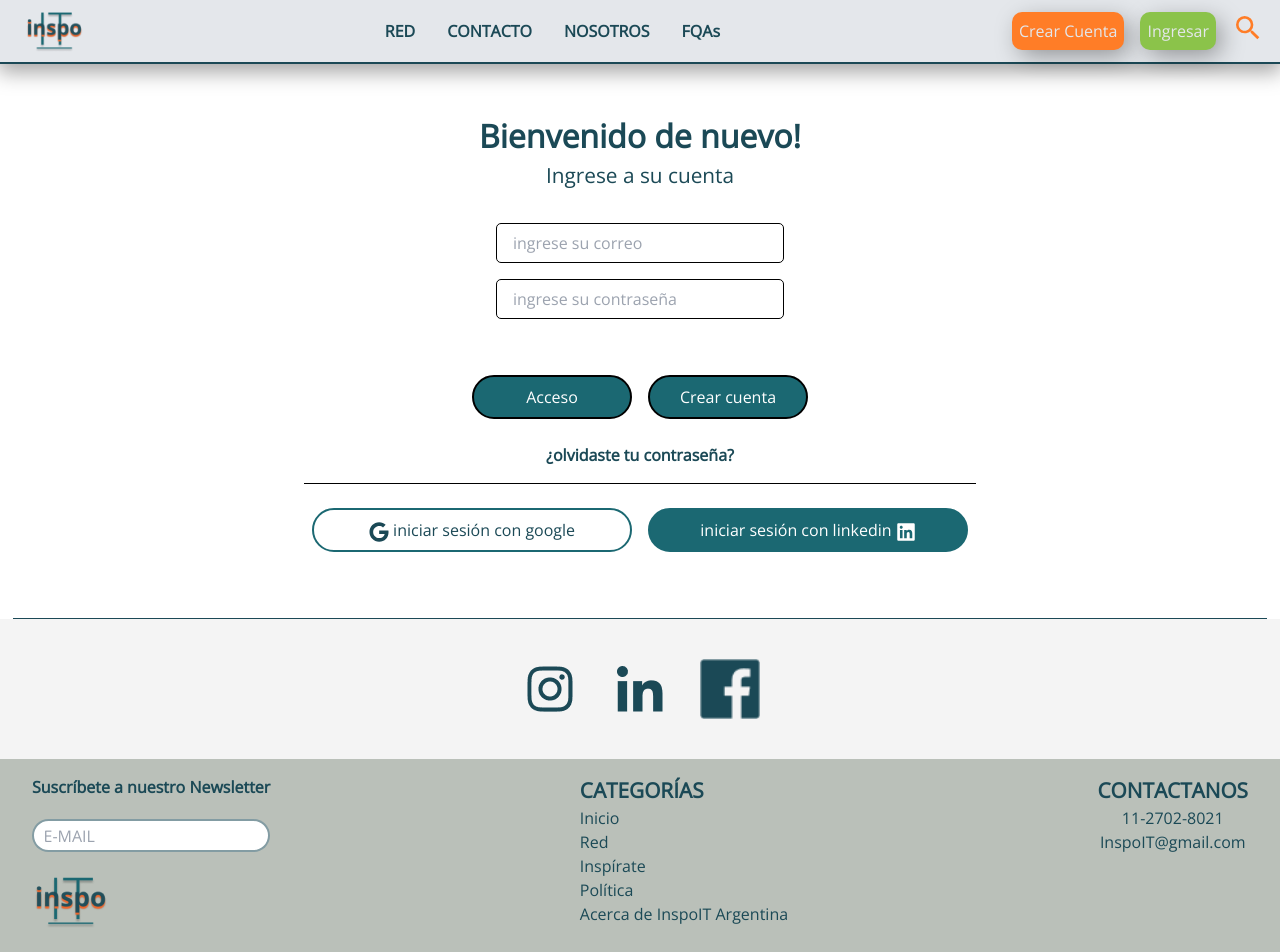
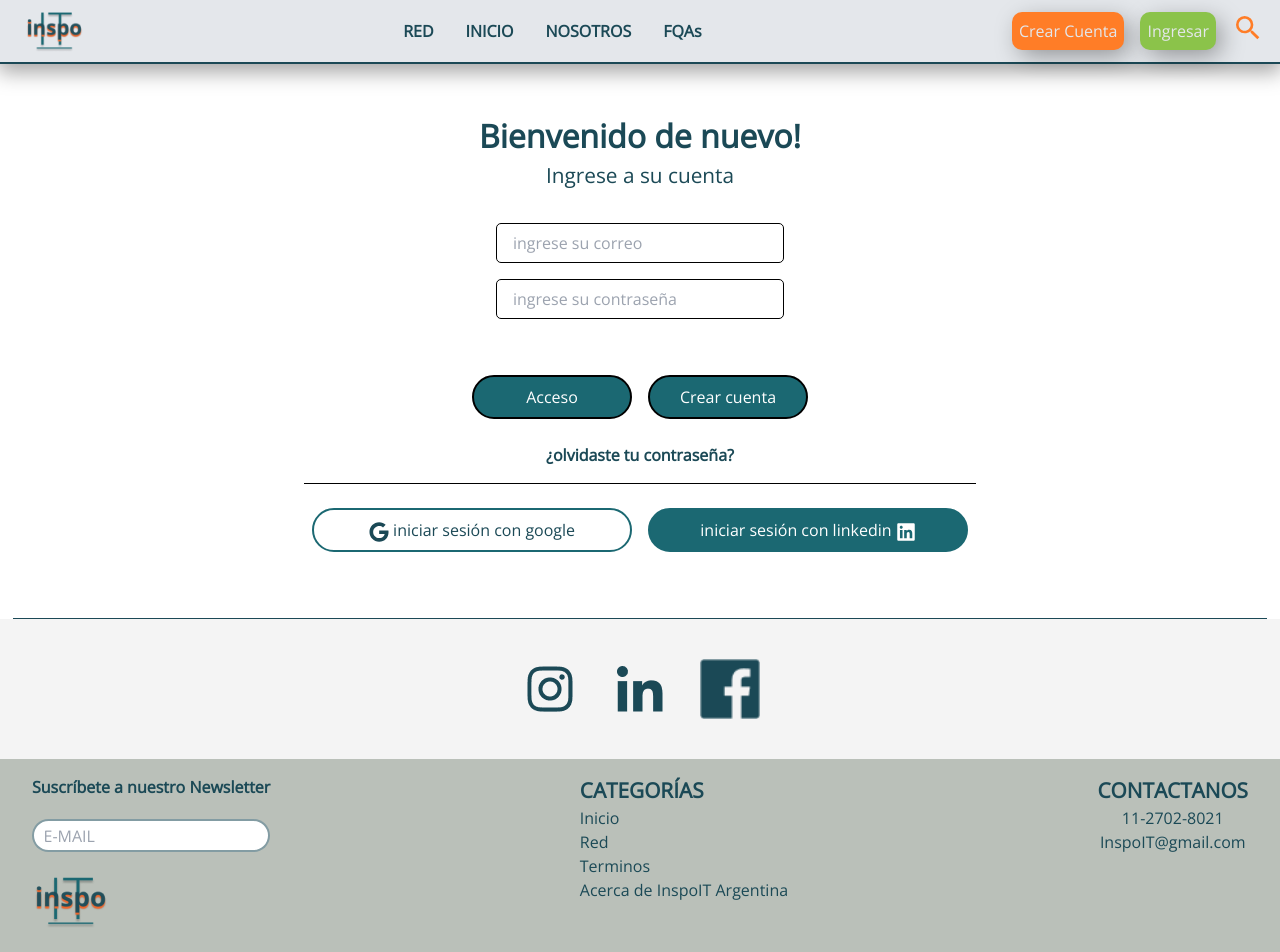
Before and after one commit to hlrivero18/inspoit, a Next.js app: page /login in a window 1280 px wide. Shown: the top 952 px of the page. Built offline with nearby package versions, Linux system fonts and the light colour scheme; what tailwindcss-animated would draw is missing.

Commit message:
ajustando

```diff
--- a/src/components/Footer/Footer.jsx
+++ b/src/components/Footer/Footer.jsx
@@ -3,6 +3,7 @@ import logo from "@/images/logoI.png";
 import instagram from "@/images/instagram.png";
 import linkedin from "@/images/linkedin.png";
 import facebook from "@/images/facebook.png";
+import Link from "next/link";
 
 export default function Footer() {
   return (
@@ -35,13 +36,20 @@ export default function Footer() {
           <div className={style.categoriesSection}>
             <h2 className={style.sectionTitle}>CATEGORÍAS</h2>
             <ul className={style.categoriesList}>
-              <li className={style.categoryItem}>Inicio</li>
-              <li className={style.categoryItem}>Red</li>
-              <li className={style.categoryItem}>Inspírate</li>
-              <li className={style.categoryItem}>Política</li>
-              <li className={style.categoryItem}>
-                Acerca de InspoIT Argentina
-              </li>
+              <Link href={"/"}>
+                <li className={style.categoryItem}>Inicio</li>
+              </Link>
+              <Link href={"/red"}>
+                <li className={style.categoryItem}>Red</li>
+              </Link>
+              <Link href={"/tyc"}>
+                <li className={style.categoryItem}>Terminos</li>
+              </Link>
+              <Link href={"/about"}>
+                <li className={style.categoryItem}>
+                  Acerca de InspoIT Argentina
+                </li>
+              </Link>
             </ul>
           </div>
           <div className={style.contactSection}>
--- a/src/components/Nav/Nav.jsx
+++ b/src/components/Nav/Nav.jsx
@@ -33,7 +33,9 @@ export default function Navbar() {
           <Link href={"/red"}>
             <li>RED</li>
           </Link>
-          <li>CONTACTO</li>
+          <Link href={"/"}>
+            <li>INICIO</li>
+          </Link>
           <Link href={"/about"}>
             <li>NOSOTROS</li>
           </Link>
@@ -72,7 +74,9 @@ export default function Navbar() {
           <Link href={"/red"} onClick={handleMenu}>
             <li>RED</li>
           </Link>
-          <li>CONTACTO</li>
+          <Link href={"/"} onClick={handleMenu}>
+            <li>INICIO</li>
+          </Link>
           <Link href={"/about"} onClick={handleMenu}>
             <li>NOSOTROS</li>
           </Link>
--- a/src/components/homepage/Homepage.jsx
+++ b/src/components/homepage/Homepage.jsx
@@ -19,7 +19,7 @@ export default function Homepage() {
       <Tipodevoluntariado />
       <hr />
       <br />
-      <SobreNosotros />
+      {/* <SobreNosotros /> */}
     </div>
   );
 }
--- a/src/utils/profiles.js
+++ b/src/utils/profiles.js
@@ -29,7 +29,7 @@ const profiles = [
     {
         name: "Gustavo Heredia",
         description: "Estudiante avanzado de Análisista de Sistemas, con mucha pasion por el desarrollo web. Soy proactivo y mi habilidad para comunicarme de manera efectiva me permiten desempeñarme en entornos bajo presion resolviendo problemas complejos. Busco oportunidades donde pueda aplicar mis conocimientos, crecer profesionalmente y contribuir con soluciones innovadoras. Estoy listo para aportar mis habilidades y mi energía al equipo",
-        image: "https://media.licdn.com/dms/image/v2/C4D03AQEcGmLrX_VIng/profile-displayphoto-shrink_800_800/profile-displayphoto-shrink_800_800/0/1649185032893?e=1731542400&v=beta&t=ShUqQeIqO7sw2DOa6_BiSBN1MZLrbFF_PRoEKnWpDSE",
+        image: "https://res.cloudinary.com/pokeapp/image/upload/v1732738922/1649185032893_pkd3un.jpg",
         social: {
             github: "https://github.com/Tavo-94",
             linkedin: "https://www.linkedin.com/in/gustavo-heredia-49b01621b/"
```
